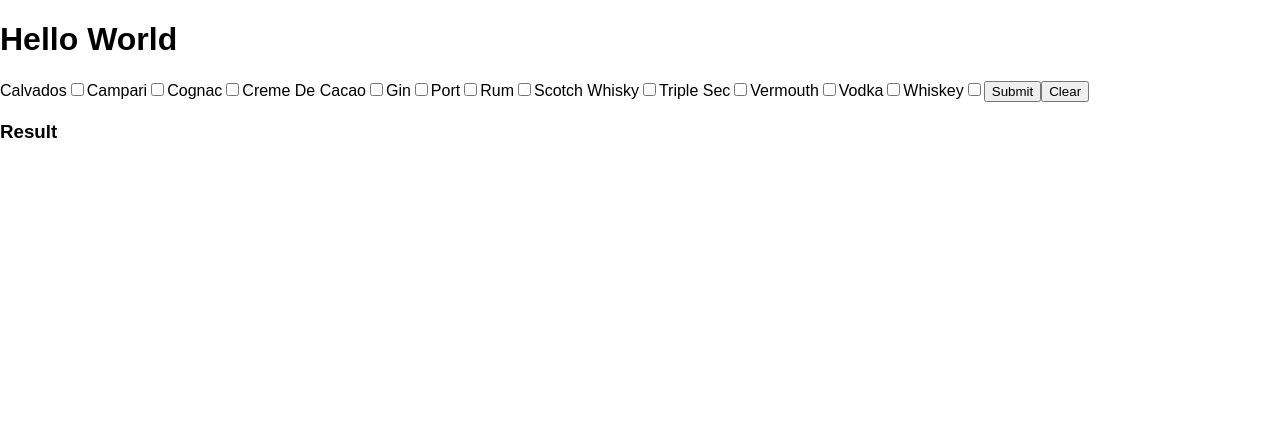
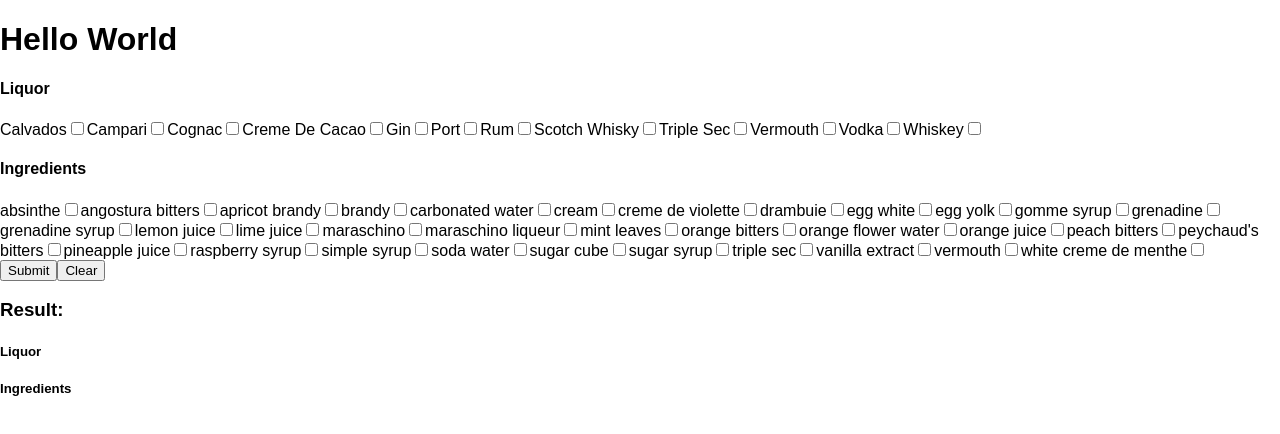
Before and after one commit to PGalicia/CocktailFinder, a React (Create React App) app: page / in a window 1280 px wide. Shown: the top 434 px of the page. Built offline with nearby package versions, Linux system fonts and the light colour scheme.

Commit message:
added ingredients

```diff
--- a/src/App.js
+++ b/src/App.js
@@ -2,6 +2,11 @@ import React, { Component } from 'react';
 import Checklist from './components/checklist';
 import './style/App.css';
 import { UNFORGETTABLES } from './cocktail'
+
+const template = [
+  { category: "liquor", chosen: [] },
+  { category: "ingredients", chosen: [] }
+];
 
 const retrieveAlcohol = cocktails => {
   let alcohol = [];
@@ -11,10 +16,19 @@ const retrieveAlcohol = cocktails => {
   return [...new Set(alcohol)].sort();
 }
 
+const retrieveIngredients = cocktails => {
+  let ingredient = [];
+  for(let cocktail in cocktails) {
+    ingredient = ingredient.concat(cocktails[cocktail].ingredients);
+  }
+  return [...new Set(ingredient)].sort();
+}
+
 class App extends Component {
   state = {
     cocktails: UNFORGETTABLES,
     alcohol: retrieveAlcohol(UNFORGETTABLES),
+    ingredients: retrieveIngredients(UNFORGETTABLES),
     selectedLiquor: [],
     checkboxes: [],
     selected: [
@@ -66,18 +80,21 @@ class App extends Component {
   // or possibly add a new method
   setupCheckbox() {
     let checkboxes = [...this.state.checkboxes];
+    let count = 0;
 
-    for(let id = 0; id < this.state.alcohol.length ;id++) {
+    for(let id = count; id < this.state.alcohol.length ;id++) {
       let key = this.state.alcohol[id];
       let template = { id: id, category: 'liquor', name: key, isChecked: false };
       checkboxes.push(template);
+      count++;
     }
 
-    // for(let id = 0; id < LIQUOR.length ;id++) {
-    //   let key = LIQUOR[id];
-    //   let template = { id: id, category: 'liquor', name: key, isChecked: false };
-    //   checkboxes.push(template);
-    // }
+    for(let id = 0; id < this.state.ingredients.length; id++) {
+      let key = this.state.ingredients[id];
+      let template = { id: count, category: 'ingredient', name: key, isChecked: false };
+      checkboxes.push(template);
+      count++;
+    }
 
     this.setState({checkboxes});
   }
@@ -87,6 +104,7 @@ class App extends Component {
 
     // Add the selected state to the 'selectedLiquor' array
     let selected = [...this.state.selected];
+    console.log(selected);
 
     // Handle liquor
     this.state.checkboxes.forEach(liquor => {
@@ -98,7 +116,7 @@ class App extends Component {
 
     // Handle Ingredients
     this.state.checkboxes.forEach(ingredient => {
-      if(ingredient.category === "ingredients" && ingredient.isChecked === true && selected[0].chosen.includes(ingredient.name) === false) {
+      if(ingredient.category === "ingredient" && ingredient.isChecked === true && selected[1].chosen.includes(ingredient.name) === false) {
         selected[1].chosen.push(ingredient.name);
         // selected.push(element.id);
       }
@@ -142,10 +160,19 @@ class App extends Component {
           handleChange={this.handleChange}
           handleClear={this.handleClear}
         />
-        <h3>Result</h3>
+        <h3>Result:</h3>
+        <h5>Liquor</h5>
         <ul>
           {
             this.state.selected[0].chosen.map(chosen => {
+              return <li key={chosen}>{chosen}</li>
+            })
+          }
+        </ul>
+        <h5>Ingredients</h5>
+        <ul>
+          {
+            this.state.selected[1].chosen.map(chosen => {
               return <li key={chosen}>{chosen}</li>
             })
           }
--- a/src/components/checklist.jsx
+++ b/src/components/checklist.jsx
@@ -7,7 +7,10 @@ class Checklist extends Component {
       <React.Fragment>
         <form onSubmit={this.props.handleSubmit}>
           <React.Fragment>
-            {this.props.checkboxes.map(checkbox => (
+            <h4>Liquor</h4>
+            {this.props.checkboxes.map(checkbox => {
+              if (checkbox.category === "liquor") {
+                return (
                   <Checkbox
                     key={checkbox.id}
                     id={checkbox.id}
@@ -15,10 +18,32 @@ class Checklist extends Component {
                     isChecked={checkbox.isChecked}
                     handleChange={this.props.handleChange}
                   />
-            ))}
+                );
+              }
+              return null;
+            })}
           </React.Fragment>
+          <React.Fragment>
+            <h4>Ingredients</h4>
+            {this.props.checkboxes.map(checkbox => {
+              if (checkbox.category === "ingredient") {
+                return (
+                  <Checkbox
+                    key={checkbox.id}
+                    id={checkbox.id}
+                    name={checkbox.name}
+                    isChecked={checkbox.isChecked}
+                    handleChange={this.props.handleChange}
+                  />
+                );
+              }
+              return null;
+            })}
+          </React.Fragment>
+          <div>
             <input type="submit" />
             <button onClick={this.props.handleClear}>Clear</button>
+          </div>
         </form>
       </React.Fragment>
     );
```
Lines whose indentation alone changed are shown as unchanged.
